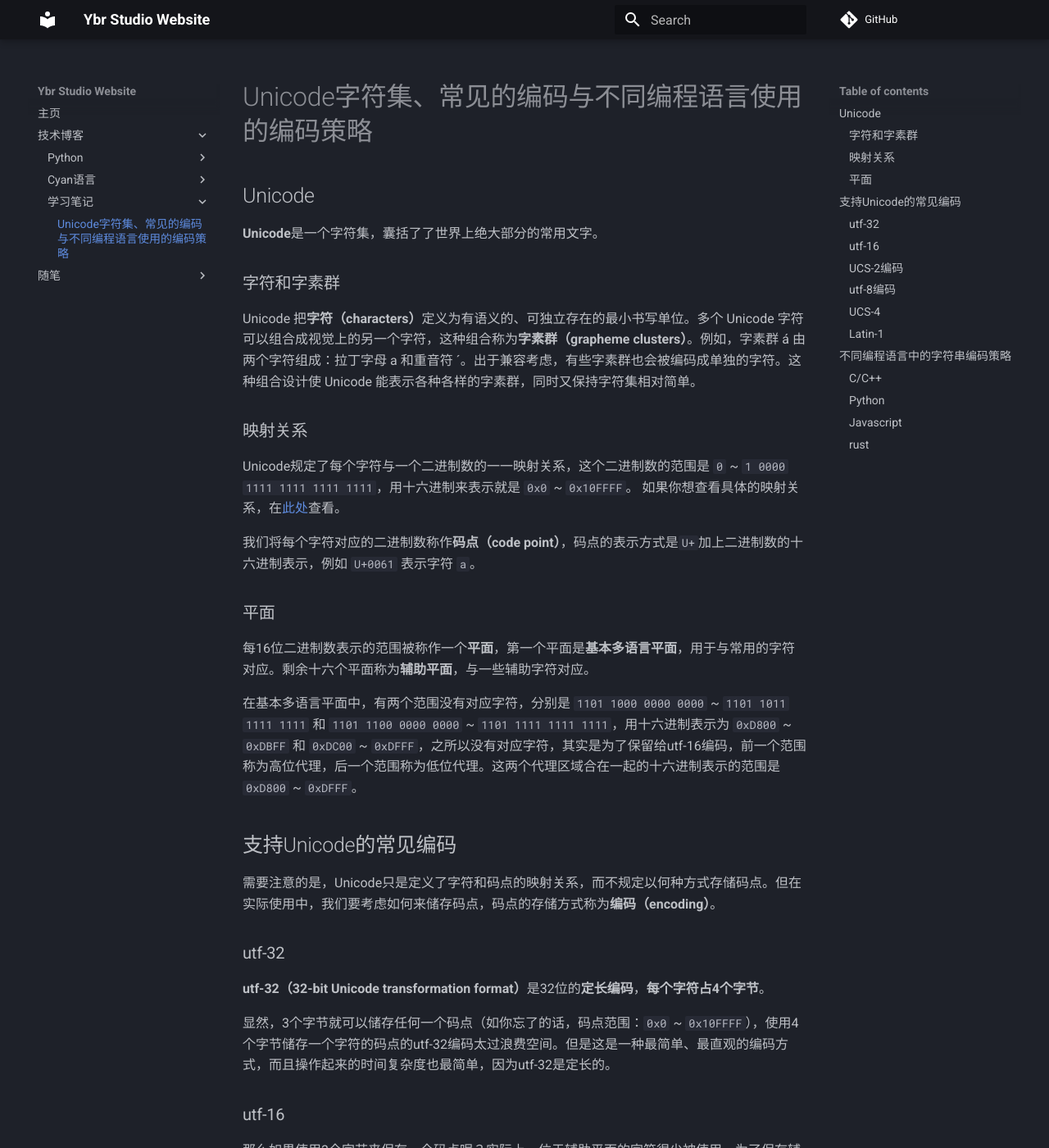
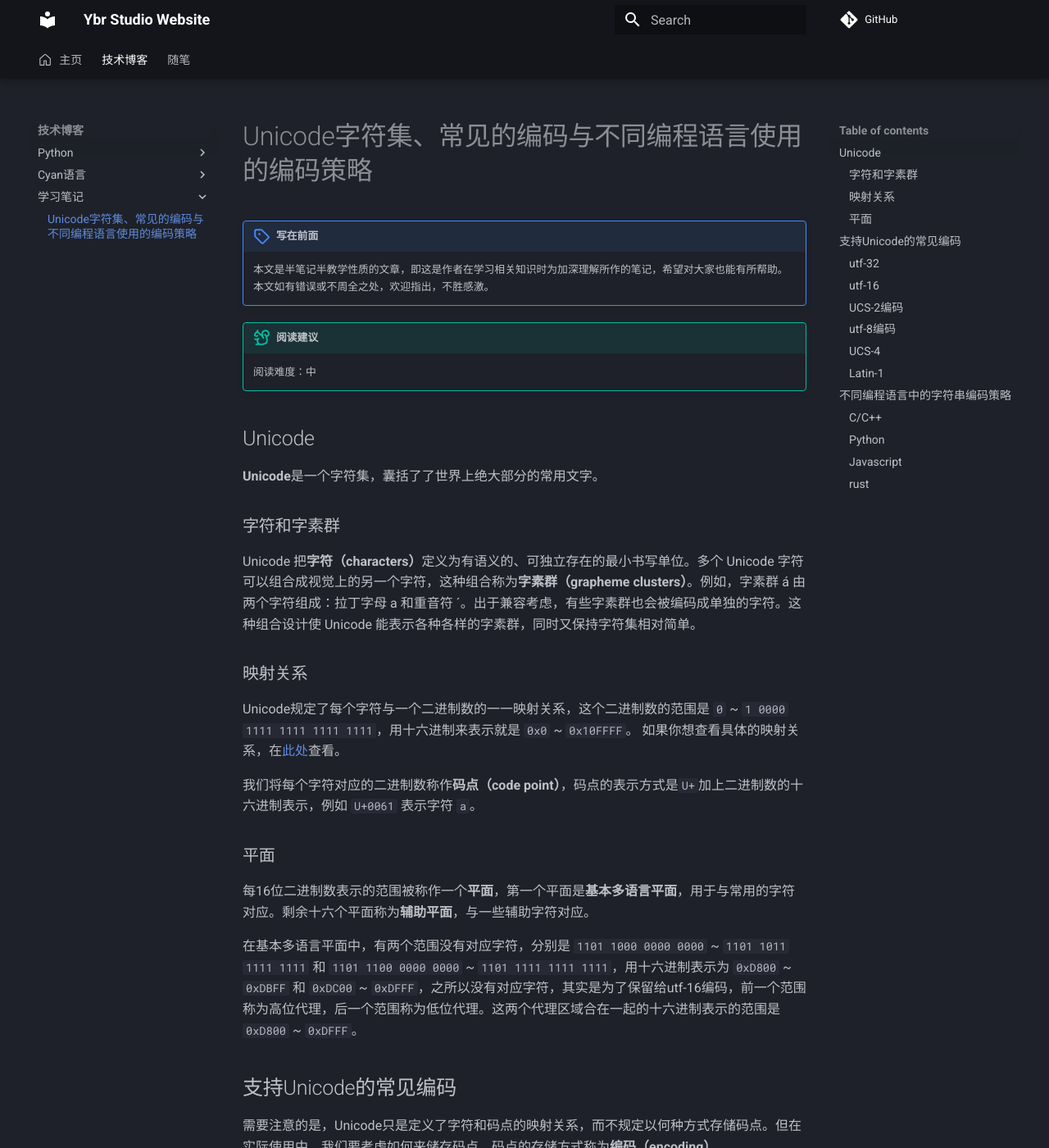
Before and after one commit to YbrStudio/YbrStudio.github.io, an MkDocs documentation site: the page built from docs/ProgrammingBlog/LearningNotes/Encoding/article.md, in a window 1280 px wide and 1400 px high. Shown: the whole window at 82% size. Built offline with MkDocs 1.6.1 and Material for MkDocs 9.7.7, drawn with Linux system fonts in a browser that asks for light colours; comment, search, counter and statistics services are not loaded; some of the changed text lies outside the part shown.

Commit message:
mkdocs配置与美化

````diff
--- a/docs/ProgrammingBlog/LearningNotes/Encoding/article.md
+++ b/docs/ProgrammingBlog/LearningNotes/Encoding/article.md
@@ -1,4 +1,12 @@
 # Unicode字符集、常见的编码与不同编程语言使用的编码策略
+
+!!! note "写在前面"
+    本文是半笔记半教学性质的文章，即这是作者在学习相关知识时为加深理解所作的笔记，希望对大家也能有所帮助。
+    本文如有错误或不周全之处，欢迎指出，不胜感激。
+
+!!! tip "阅读建议"
+    阅读难度：中
+
 ## Unicode
 **Unicode**是一个字符集，囊括了了世界上绝大部分的常用文字。
 
@@ -35,7 +43,7 @@ Unicode规定了每个字符与一个二进制数的一一映射关系，这个
 utf-16是一种巧妙的编码，但是由于它是变长编码，它的随机访问、获取字符串长度等操作的时间复杂度在不使用额外优化的情况下达不到常数级别。
 
 ### UCS-2编码
-UCS-2是utf-16的简化版，或者说是子集。它是一种**定长编码**，只**使用两个字节储存一个字符**，这就不可避免地导致了UCS-2只能存储基本平面上的字符，**不能正常存储辅助平面上的字符**。不过UCS-2仍能储存大部分的常用字符，而且随机访问、获取字符串长度等操作的时间复杂度在常数级别。
+UCS-2是utf-16的简化版，或者说是子集。它是一种**定长编码**，只**使用两个字节储存一个字符**，这就不可避免地导致了UCS-2只能存储基本平面上的字符，也就是说**UCS-2不完全支持Unicode**，**不能正常存储辅助平面上的字符**。不过UCS-2仍能储存大部分的常用字符，而且随机访问、获取字符串长度等操作的时间复杂度在常数级别。
 
 ### utf-8编码
 虽然utf-16已经很大程度地节约了空间，但是对于纯ASCII字符串，utf-16对每个字符的两个字节中都有一个是全0的，这也很浪费空间。**utf-8**编码是一种**变长编码**，使用1个、2个、3个或4个字节保存一个字符，并**兼容ASCII**。
@@ -59,7 +67,7 @@ Unicode码点范围    | utf-8二进制格式
 **UCS-4**使用4个字节保存一个字符的码点，UCS-4与utf-32暂时是相同的。
 
 ### Latin-1
-**Latin-1**使用一个字节保存一个字符，但是这个字符只能是一个字节表达范围内的字符，即`0x0` ~ `0xFF`。在`0x00` ~ `0x7F`之间的Latin-1字符，都与ASCII编码兼容。
+**Latin-1**使用一个字节保存一个字符，但是这个字符只能是一个字节表达范围内的字符，即`0x0` ~ `0xFF`，也就是说**Latin-1不完全支持Unicode**。在`0x00` ~ `0x7F`之间的Latin-1字符，都与ASCII编码兼容。
 
 ## 不同编程语言中的字符串编码策略
 ### C/C++
@@ -130,8 +138,7 @@ typedef struct {
 } PyUnicodeObject;
 ```
 这种设计能让Python正确处理所有Unicode字符，并支持`O(1)`级别实现复杂度的随机访问和获取字符串长度。
-!!! Note
-    未完待续
+!!! note "未完待续"
 
 ### Javascript
 Javascript的字符串使用UCS-2编码，对于UCS-2无法表示的字符（辅助平面上的字符），使用两个“字符”（JS中的字符）表示，这就会导致一些问题。下面是一段javascript交互环境代码：
@@ -155,5 +162,4 @@ Javascript的字符串使用UCS-2编码，对于UCS-2无法表示的字符（辅
 ```
 
 ### rust
-!!! Note
-    未完待续
+!!! note "未完待续"
--- a/mkdocs.yml
+++ b/mkdocs.yml
@@ -3,19 +3,33 @@ site_url: https://YbrStudio.github.io/
 repo_url: https://github.com/YbrStudio/YbrStudio.github.io/
 site_author: Ybr
 
-markdown_extensions:
-  - admonition
-  - pymdownx.details
-  - pymdownx.superfences
+markdown_extensions:  # see more at https://squidfunk.github.io/mkdocs-material/reference/
+  - admonition  # 提示块
+  - pymdownx.superfences  # https://squidfunk.github.io/mkdocs-material/setup/extensions/python-markdown-extensions/#superfences
+  - attr_list  # https://squidfunk.github.io/mkdocs-material/setup/extensions/python-markdown/#attribute-lists
+  - md_in_html  # https://squidfunk.github.io/mkdocs-material/setup/extensions/python-markdown/#markdown-in-html
 
   - pymdownx.highlight:
       anchor_linenums: true
+      line_spans: __span
+      pygments_lang_class: true
   - pymdownx.inlinehilite
   - pymdownx.snippets
+
+  - pymdownx.emoji:
+      emoji_index: !!python/name:material.extensions.emoji.twemoji
+      emoji_generator: !!python/name:material.extensions.emoji.to_svg
+
+  - pymdownx.tabbed:
+      alternate_style: true
+
+  - footnotes
+
 
 theme:
   name: material
   icon:
+    # 提示块
     admonition:
       note: octicons/tag-16
       abstract: octicons/checklist-16
@@ -29,6 +43,21 @@ theme:
       bug: octicons/bug-16
       example: octicons/beaker-16
       quote: octicons/quote-16
+
+    annotation: material/plus-circle-outline
+
+  features:
+    - content.code.copy
+    - content.code.annotate
+    # - content.tabs.link  # 标签联动
+
+    - navigation.instant  # 点击内部链接时，不用全部刷新页面
+    - navigation.tracking  # 在url中使用标题定位锚点
+    - navigation.tabs  # 顶部显示导航顶层nav（也就是第一个节点）
+    - navigation.tabs.sticky   # 滚动时隐藏顶部nav，需要配合navigation.tabs使用
+    # - navigation.expand  # 不折叠左侧nav节点
+    # - toc.integrate  # 隐藏右侧目录
+    - navigation.top  # 一键回顶部
 
   palette:
     primary: black
````
Also changed, not shown: docs/index.md (+7 -1 lines), notes.md (added, +94 -0 lines).
